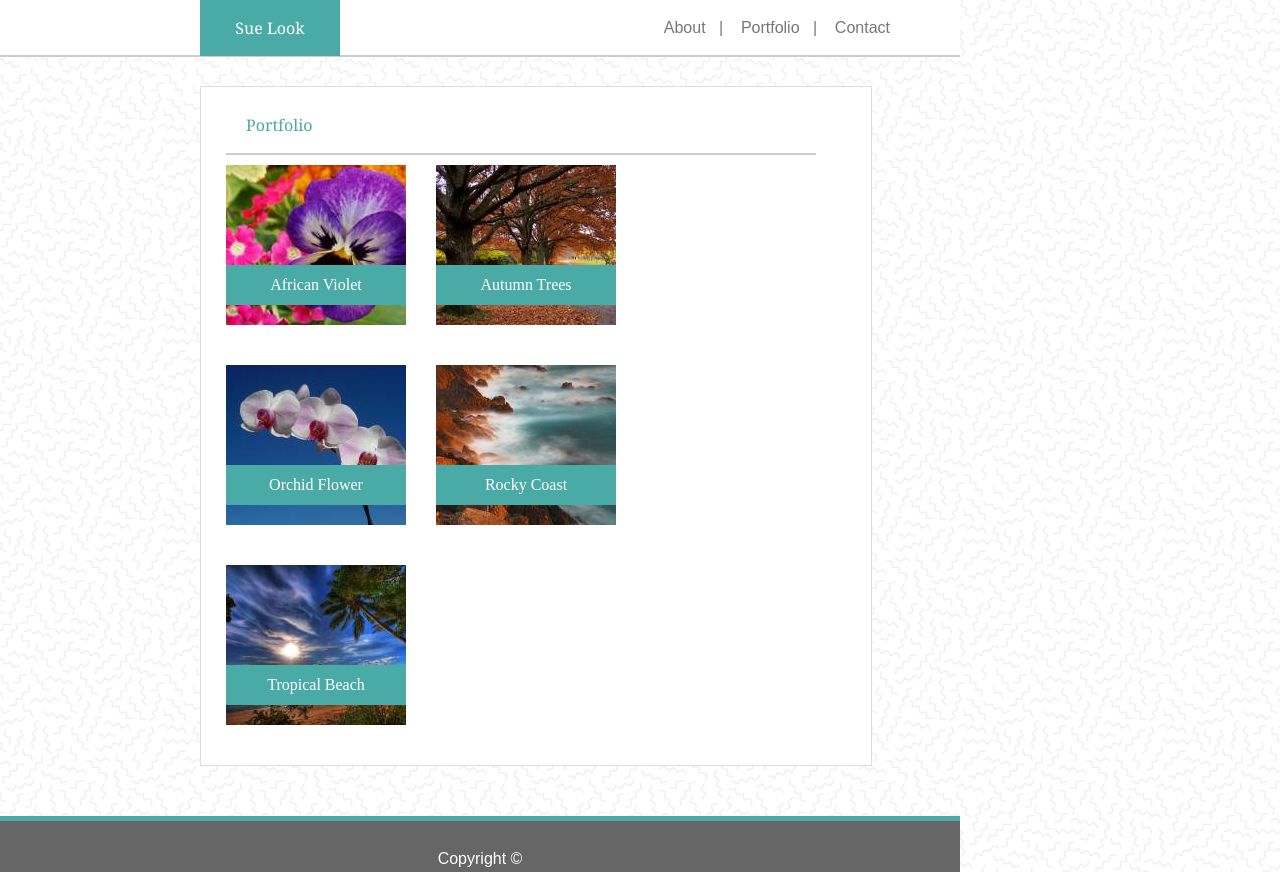
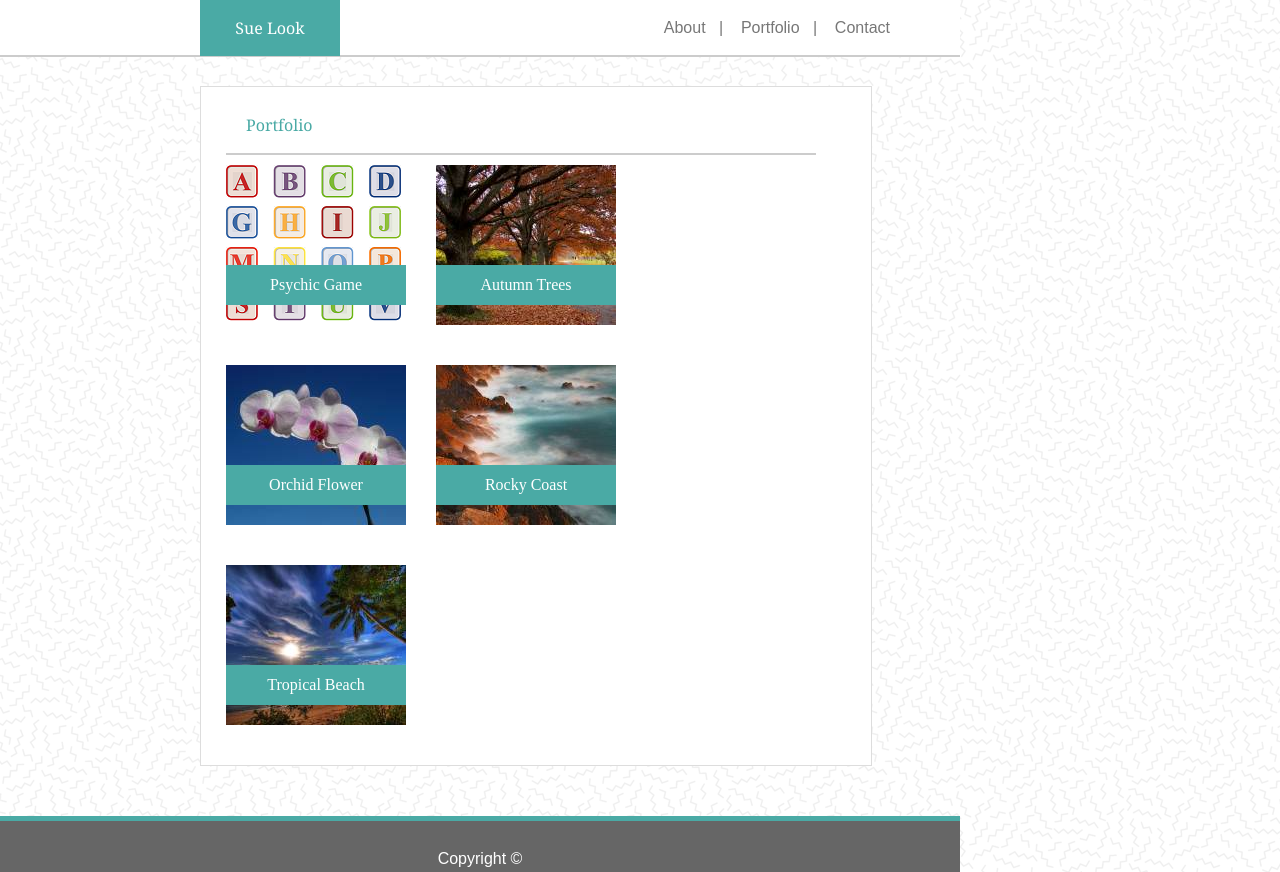
Before and after one commit to looksue/Responsive-Portfolio, a plain HTML site: page portfolio.html in a window 1280 px wide. Drawn offline with Linux system fonts and the light colour scheme.

Commit message:
added link to psychic game

```diff
--- a/assets/css/style.css
+++ b/assets/css/style.css
@@ -117,6 +117,7 @@ footer {
     bottom: 40px;
     margin: 0px;
     background-color: #4aaaa5;
+    color: white;
     width: 180px;
     height: 40px;
     line-height: 40px;
--- a/portfolio.html
+++ b/portfolio.html
@@ -24,8 +24,10 @@
             <article>
                 <h2>Portfolio</h2>
                 <div class="div-port">
-                    <img src="assets\images\african_violet.jpg" alt="african violet">
-                    <div class="div-label">African Violet</div>
+                    <a href="https://looksue.github.io/Psychic-Game/">
+                        <img src="assets\images\alphabet.png" alt="psychic game">
+                        <div class="div-label">Psychic Game</div>
+                    </a>
                 </div>
                 <div class="div-port">
                     <img src="assets\images\autumn_trees.jpg" alt="autumn trees">
```
Also changed, not shown: assets/images/alphabet.png (added).
